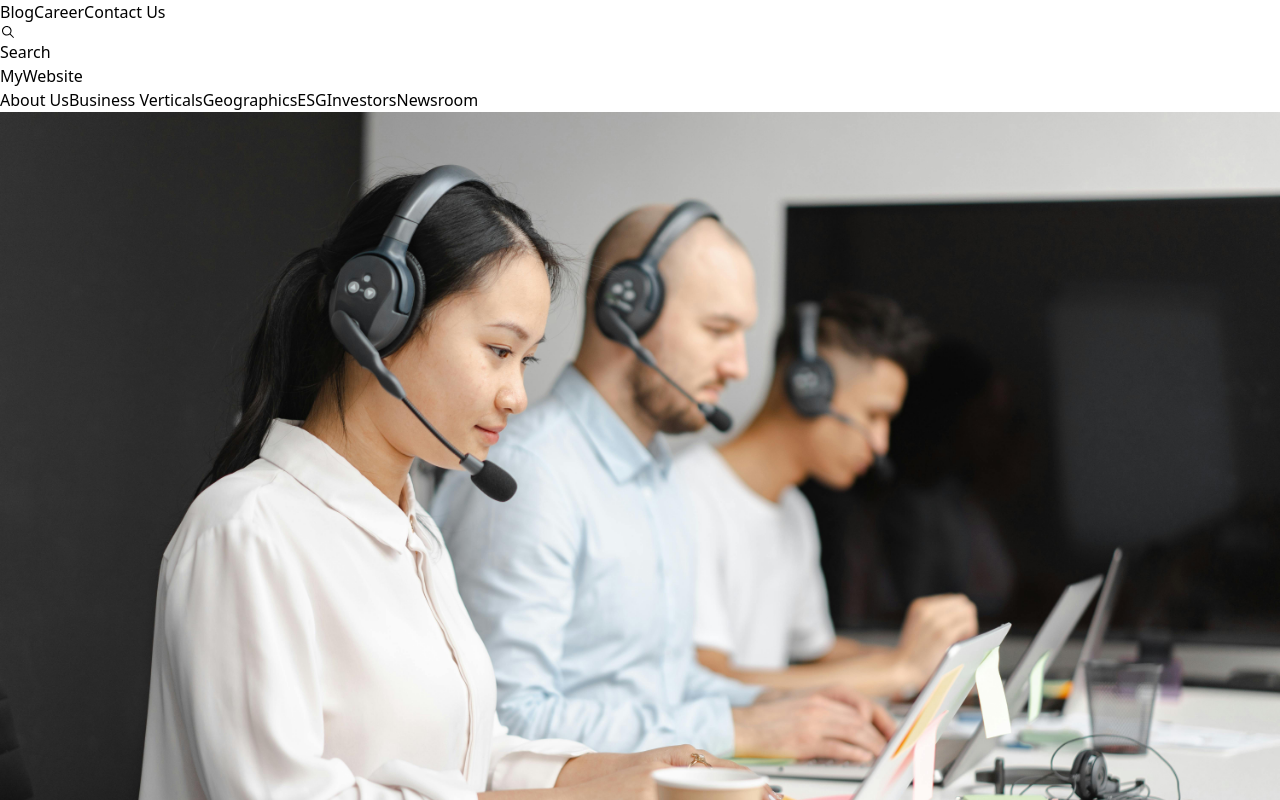
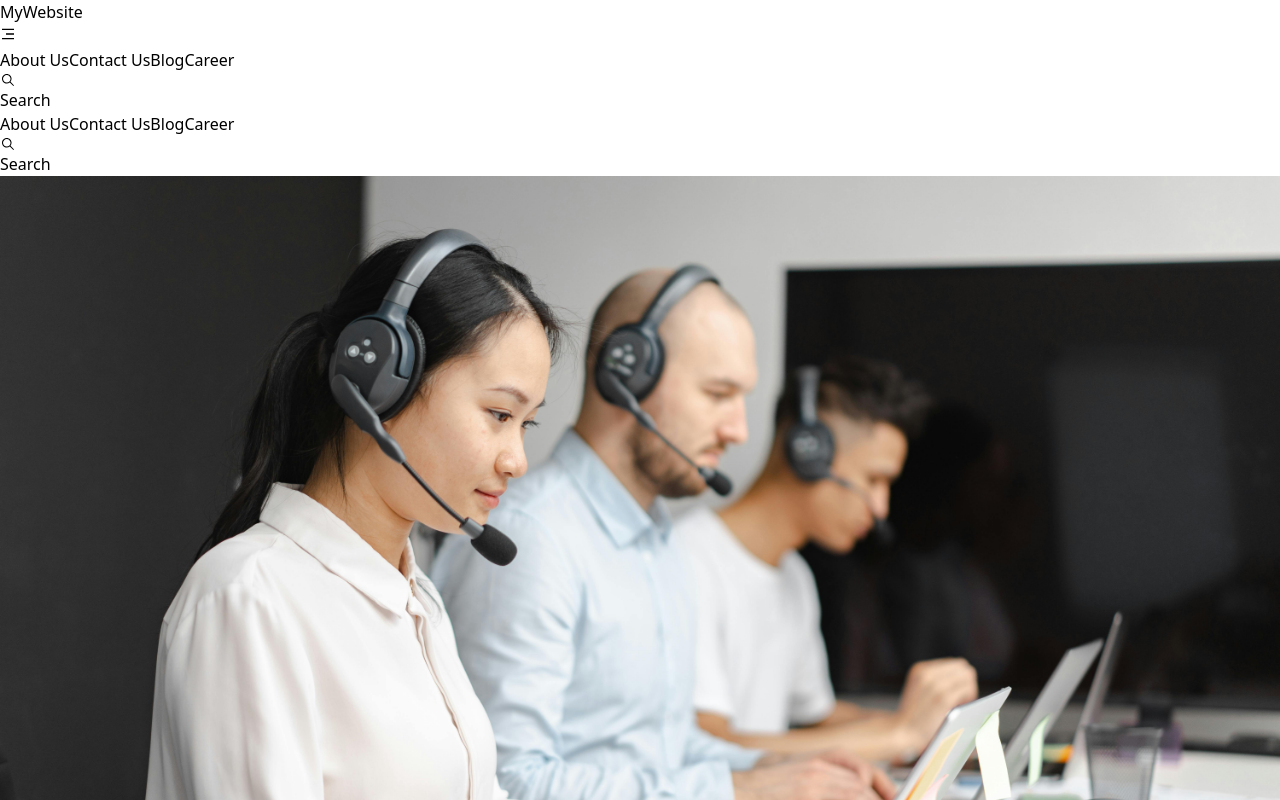
Before and after one commit to VanshAg07/Grav, a React (Vite) app: page /contactus in a window 1280 px wide. Shown: the top 800 px of the page. Built offline with nearby package versions, Linux system fonts and the light colour scheme.

Commit message:
first commit

```diff
--- a/src/Pages/Hero6.jsx
+++ b/src/Pages/Hero6.jsx
@@ -1,43 +1,44 @@
 import React from "react";
 import { Globe2, Recycle, MapPin } from "lucide-react";
 import { motion } from "framer-motion";
-import WorldMapImage from "../img/1.webp"; // Update the path to match your image location
+import CountUp from "react-countup";
+import WorldMapImage from "../img/1.webp";
 
 function StatCard({ icon: Icon, number, label }) {
+  // Parse the number string to get numeric value and suffix
+  const parseNumber = (numStr) => {
+    const match = numStr.match(/(\d+)(\+?)/);
+    return {
+      value: parseInt(match[1]),
+      suffix: match[2] || ''
+    };
+  };
+
+  const { value, suffix } = parseNumber(number);
+
   return (
     <motion.div
       initial={{ opacity: 0, y: 20 }}
       animate={{ opacity: 1, y: 0 }}
       transition={{ duration: 0.5 }}
-      className="flex flex-col items-center space-y-2 p-4 hover:scale-105 transition-transform duration-300"
+      className="flex flex-col items-center space-y-2 p-4 hover:scale-105 transition-transform duration-300 bg-white/80 backdrop-blur-sm rounded-lg shadow-lg"
     >
-      <Icon className="w-8 h-8 text-indigo-600" />
+      <Icon className="w-6 sm:w-8 h-6 sm:h-8 text-indigo-600" />
       <motion.h3
         initial={{ opacity: 0 }}
         animate={{ opacity: 1 }}
         transition={{ duration: 0.5, delay: 0.2 }}
-        className="text-4xl font-bold text-gray-800"
+        className="text-xl sm:text-2xl md:text-3xl font-bold text-gray-800"
       >
-        {number}
+        <CountUp
+          end={value}
+          duration={2.5}
+          suffix={suffix}
+          enableScrollSpy
+          scrollSpyOnce
+        />
       </motion.h3>
-      <p className="text-gray-600 text-center">{label}</p>
-    </motion.div>
-  );
-}
-
-function WorldMap() {
-  return (
-    <motion.div
-      initial={{ opacity: 0 }}
-      animate={{ opacity: 1 }}
-      transition={{ duration: 1 }}
-      className="w-full h-[600px] bg-contain bg-center bg-no-repeat"
-    >
-      <img
-        src={WorldMapImage}
-        alt="World Map"
-        className="w-full h-full object-contain"
-      />
+      <p className="text-xs sm:text-sm md:text-base text-gray-600 text-center">{label}</p>
     </motion.div>
   );
 }
@@ -45,36 +46,44 @@ function WorldMap() {
 function Map() {
   return (
     <div className="min-h-screen bg-gradient-to-b from-white to-indigo-50">
-      <div className="max-w-7xl mx-auto px-4 pt-16 sm:px-6 lg:px-8">
+      <div className="max-w-7xl mx-auto px-4 pt-8 sm:pt-12 lg:pt-16 sm:px-6 lg:px-8">
         <motion.div
           initial={{ opacity: 0, y: -20 }}
           animate={{ opacity: 1, y: 0 }}
           transition={{ duration: 0.5 }}
-          className="text-center mb-16"
+          className="text-center mb-8 sm:mb-12 lg:mb-16"
         >
-          <h1 className="text-5xl font-bold text-indigo-900 mb-6">
+          <h1 className="text-3xl sm:text-4xl lg:text-5xl font-bold text-indigo-900 mb-4 sm:mb-6">
             Our Presence
           </h1>
-          <p className="text-xl text-gray-600 max-w-2xl mx-auto">
+          <p className="text-base sm:text-lg lg:text-xl text-gray-600 max-w-2xl mx-auto px-4">
             Our network is spread across 70+ countries and we have a customer
             network in 38+ countries.
           </p>
         </motion.div>
 
         <div className="relative">
-          {/* Stats Section */}
-          <div className="grid items-center justify-center absolute top-32 left-1/2 transform -translate-x-1/2 grid-cols-1 md:grid-cols-3 gap-8 max-w-4xl mb-16 p-6">
-            <StatCard icon={Globe2} number="70+" label="Countries" />
-            <StatCard icon={Recycle} number="11" label="Recycling Plants" />
-            <StatCard
-              icon={MapPin}
-              number="1,700+"
-              label="Global Touchpoints"
+          {/* Map Container */}
+          <div className="relative w-full">
+            <img
+              src={WorldMapImage}
+              alt="World Map"
+              className="w-full h-[50vh] sm:h-[60vh] lg:h-[70vh] object-contain"
             />
+
+            {/* Stats Overlay */}
+            <div className="absolute top-1/2 left-1/2 transform -translate-x-1/2 -translate-y-1/2 w-full max-w-4xl px-4">
+              <div className="grid grid-cols-1 sm:grid-cols-3 gap-4 sm:gap-6 lg:gap-8">
+                <StatCard icon={Globe2} number="70+" label="Countries" />
+                <StatCard icon={Recycle} number="11" label="Recycling Plants" />
+                <StatCard
+                  icon={MapPin}
+                  number="1700+"
+                  label="Global Touchpoints"
+                />
+              </div>
+            </div>
           </div>
-
-          {/* World Map */}
-          <WorldMap />
         </div>
       </div>
     </div>
--- a/src/Pages/Home.jsx
+++ b/src/Pages/Home.jsx
@@ -14,7 +14,7 @@ function Home() {
     <Nav/>
     <Hero1/>
     <GravitaAbout/>
-    <BusinessVerticals/>
+    {/* <BusinessVerticals/> */}
     <LegacySection/>
     <Map/>
     <ESGSection/>
--- a/src/Pages/Nav.jsx
+++ b/src/Pages/Nav.jsx
@@ -1,61 +1,105 @@
-import React from "react";
+import React, { useState } from 'react';
 import { IoIosSearch } from "react-icons/io";
+import { RiMenu3Line } from "react-icons/ri";
+import { IoMdClose } from "react-icons/io";
 import { Link } from "react-router-dom";
 
-function Nav() {
+const Nav = () => {
+  const [isOpen, setIsOpen] = useState(false);
+
+  const toggleMenu = () => {
+    setIsOpen(!isOpen);
+  };
+
   return (
-    <nav className="bg-purple-700 sticky top-0 z-50 text-white">
-      <div className="container w-[60%] mx-auto flex justify-end items-center p-2">
-  {/* Navigation Links */}
-  <div className="flex space-x-6 items-center">
+    <nav className="sticky h-16 top-0 z-50 text-white">
+      <div className="bg-purple-500 h-full container mx-auto px-4">
+        <div className="h-full flex justify-around items-center">
+          {/* Logo or Branding */}
+          <div className="text-xl font-bold">MyWebsite</div>
+
+          {/* Hamburger Menu Button - Only visible on mobile */}
+          <button
+            className="lg:hidden text-2xl"
+            onClick={toggleMenu}
+            aria-label="Toggle menu"
+          >
+            {isOpen ? <IoMdClose /> : <RiMenu3Line />}
+          </button>
+
+          {/* Navigation Links - Desktop */}
+          <div className="hidden lg:flex space-x-12 items-center">
+            <Link to="/aboutus" className="hover:text-gray-300">
+              About Us
+            </Link>
+            <Link to="/contactus" className="hover:text-gray-300">
+              Contact Us
+            </Link>
             <a href="#blog" className="hover:text-gray-300">
               Blog
             </a>
             <a href="#career" className="hover:text-gray-300">
               Career
             </a>
-    <Link to="/contactus"><a className="hover:text-gray-300">
-      Contact Us
-    </a>
-    </Link>
-    <IoIosSearch className="text-xl hover:text-gray-300" />
-    <a href="#language" className="hover:text-gray-300">
+            <div className="flex items-center">
+              <IoIosSearch className="text-xl" />
+              <a href="#search" className="hover:text-gray-300 pl-2">
                 Search
               </a>
             </div>
           </div>
+        </div>
 
-
-      {/* Nav2 */}
-      <div className=" bg-white container text-black mx-auto flex justify-evenly p-2">
-        {/* Logo or Branding */}
-        <div className="text-xl font-bold">MyWebsite</div>
-
-        {/* Navigation Links */}
-        <div className="flex space-x-6">
-        <Link to="/aboutus"> <a className="hover:text-gray-300">
+        {/* Mobile Menu - Slides from right */}
+        <div
+          className={`lg:hidden fixed top-16 right-0 h-screen bg-purple-500 w-full transform transition-transform duration-300 ease-in-out ${
+            isOpen ? 'translate-x-0' : 'translate-x-full'
+          } shadow-lg`}
+        >
+          <div className="flex flex-col space-y-6 px-6 py-6">
+            <Link
+              to="/aboutus"
+              className="hover:text-gray-300"
+              onClick={() => setIsOpen(false)}
+            >
               About Us
+            </Link>
+            <Link
+              to="/contactus"
+              className="hover:text-gray-300"
+              onClick={() => setIsOpen(false)}
+            >
+              Contact Us
+            </Link>
+            <a
+              href="#blog"
+              className="hover:text-gray-300"
+              onClick={() => setIsOpen(false)}
+            >
+              Blog
             </a>
-          </Link>
-          <a href="#career" className="hover:text-gray-300">
-            Business Verticals
+            <a
+              href="#career"
+              className="hover:text-gray-300"
+              onClick={() => setIsOpen(false)}
+            >
+              Career
             </a>
-          <a href="#contact" className="hover:text-gray-300">
-            Geographics
+            <div className="flex items-center">
+              <IoIosSearch className="text-xl" />
+              <a
+                href="#search"
+                className="hover:text-gray-300 pl-2"
+                onClick={() => setIsOpen(false)}
+              >
+                Search
               </a>
-          <a href="#language" className="hover:text-gray-300">
-           ESG
-          </a>
-          <a href="#language" className="hover:text-gray-300">
-           Investors
-          </a>
-          <a href="#language" className="hover:text-gray-300">
-           Newsroom
-          </a>
+            </div>
+          </div>
         </div>
       </div>
     </nav>
   );
-}
+};
 
 export default Nav;
```
Lines whose indentation alone changed are shown as unchanged.
